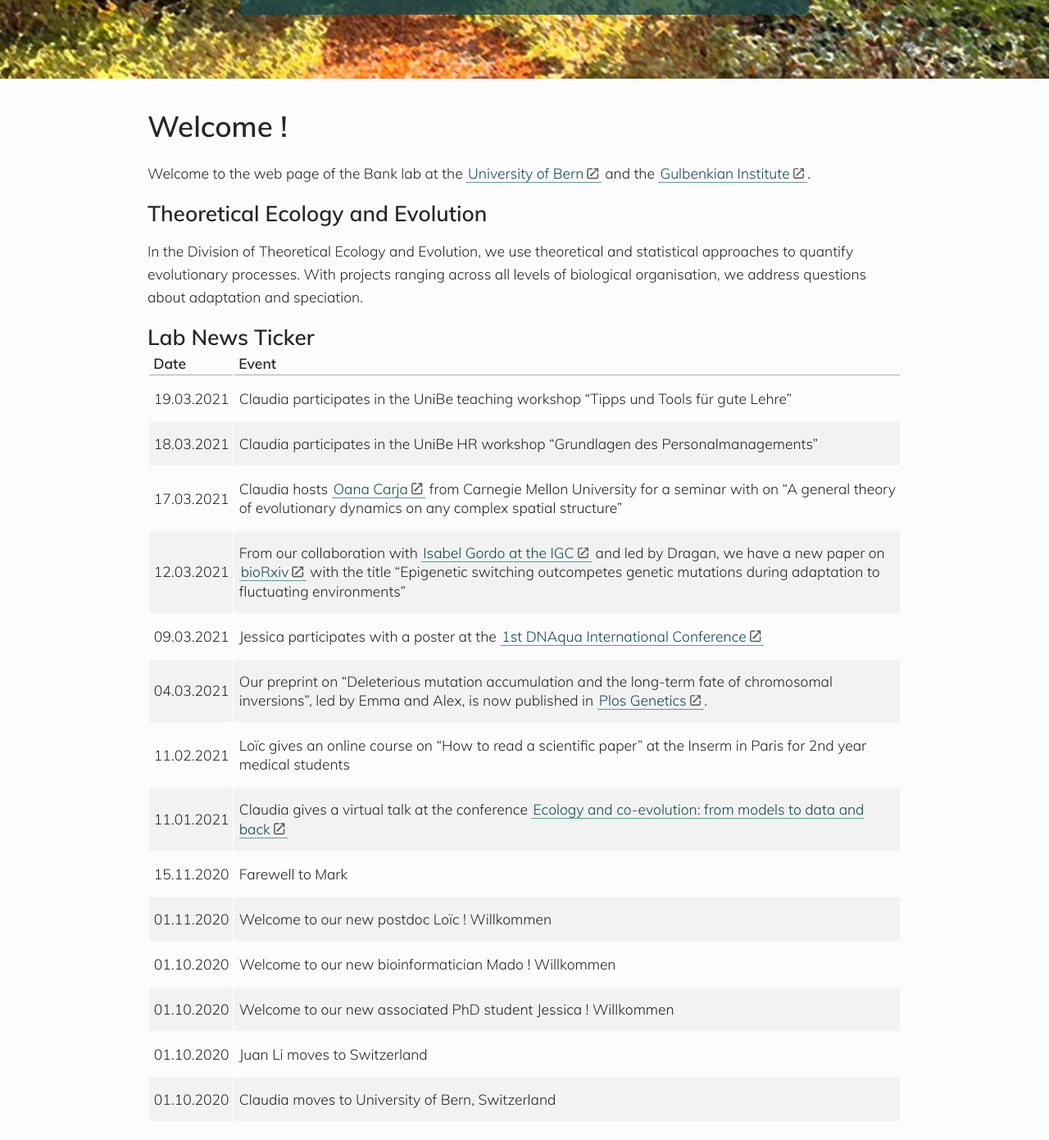
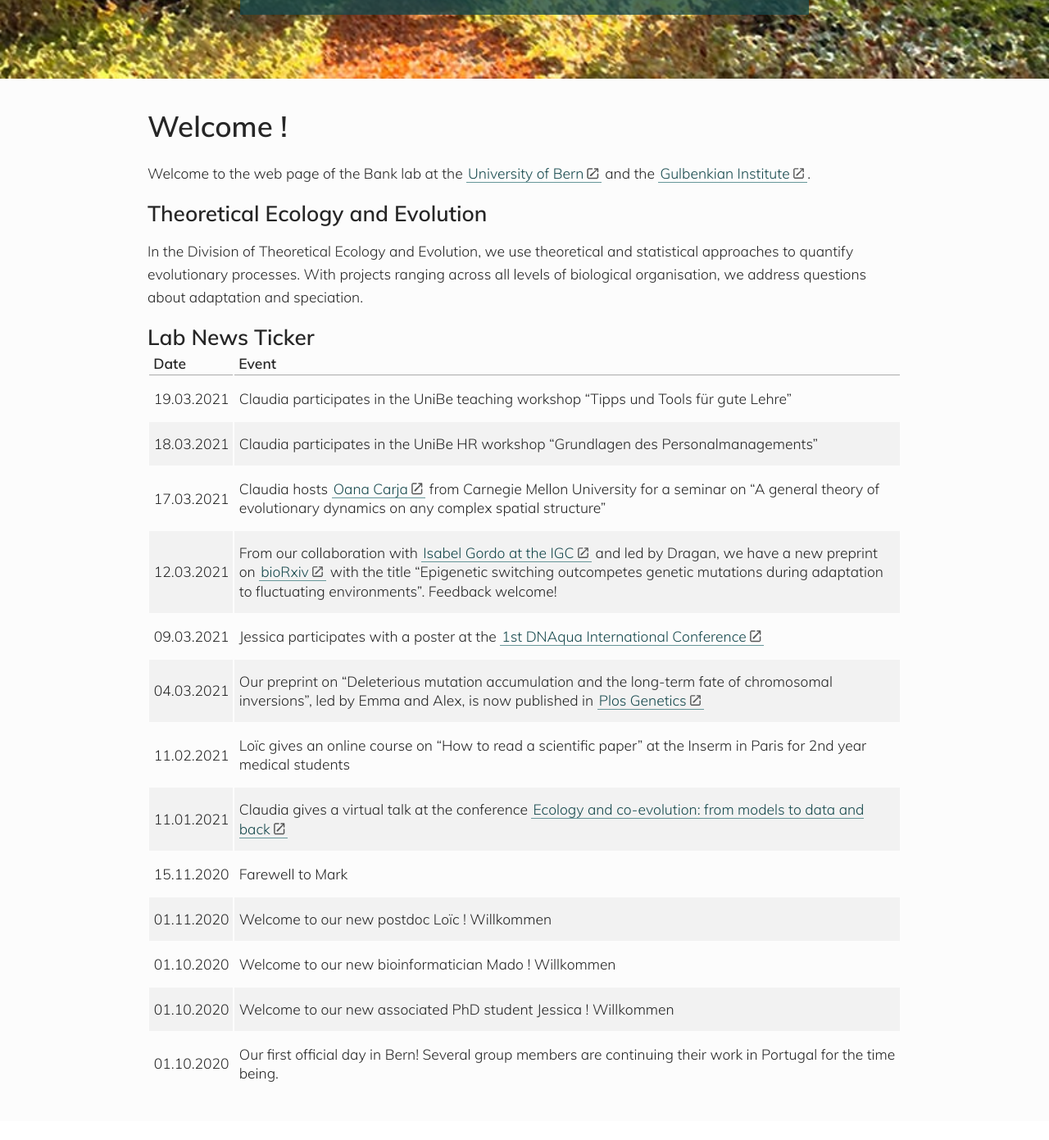
Before and after one commit to banklab/banklab.github.io, a Jekyll site: the page built from index.md, in a window 1280 px wide and 1400 px high, scrolled down 224 px. Shown: the top 1391 px of the window at 82% size. Built offline with Jekyll 4.4.1, drawn with Linux system fonts in a browser that asks for light colours; some web fonts are replaced; after the commit the page ends 1592 px from its top, so only the background shows below that.

Commit message:
Update index.md
Typo and procrastination changes.

```diff
--- a/index.md
+++ b/index.md
@@ -18,18 +18,17 @@
 ---  | ---
 19.03.2021 | Claudia participates in the UniBe teaching workshop “Tipps und Tools für gute Lehre”
 18.03.2021 | Claudia participates in the UniBe HR workshop “Grundlagen des Personalmanagements”
-17.03.2021 | Claudia hosts [Oana Carja](http://cbd.cmu.edu/people/carja.html) from Carnegie Mellon University for a seminar with on "A general theory of evolutionary dynamics on any complex spatial structure"
-12.03.2021 | From our collaboration with [Isabel Gordo at the IGC](https://gulbenkian.pt/ciencia/researcher/igordo/) and led by Dragan, we have a new paper on [bioRxiv](https://www.biorxiv.org/content/10.1101/2021.03.11.434930v1.abstract) with the title "Epigenetic switching outcompetes genetic mutations during adaptation to fluctuating environments"
+17.03.2021 | Claudia hosts [Oana Carja](http://cbd.cmu.edu/people/carja.html) from Carnegie Mellon University for a seminar on "A general theory of evolutionary dynamics on any complex spatial structure"
+12.03.2021 | From our collaboration with [Isabel Gordo at the IGC](https://gulbenkian.pt/ciencia/researcher/igordo/) and led by Dragan, we have a new preprint on [bioRxiv](https://www.biorxiv.org/content/10.1101/2021.03.11.434930v1.abstract) with the title "Epigenetic switching outcompetes genetic mutations during adaptation to fluctuating environments". Feedback welcome!
 09.03.2021 | Jessica participates with a poster at the [1st DNAqua International Conference](https://symposium.inrae.fr/dnaqua-conference-evian2021)
-04.03.2021 | Our preprint on "Deleterious mutation accumulation and the long-term fate of chromosomal inversions", led by Emma and Alex, is now published in [Plos Genetics](https://journals.plos.org/plosgenetics/article?id=10.1371/journal.pgen.1009411).
+04.03.2021 | Our preprint on "Deleterious mutation accumulation and the long-term fate of chromosomal inversions", led by Emma and Alex, is now published in [Plos Genetics](https://journals.plos.org/plosgenetics/article?id=10.1371/journal.pgen.1009411)
 11.02.2021 | Loïc gives an online course on "How to read a scientific paper" at the Inserm in Paris for 2nd year medical students
 11.01.2021 | Claudia gives a virtual talk at the conference [Ecology and co-evolution: from models to data and back](https://indico.math.cnrs.fr/event/5760/)
 15.11.2020 | Farewell to Mark
 01.11.2020 | Welcome to our new postdoc Loïc ! Willkommen
 01.10.2020 | Welcome to our new bioinformatician Mado ! Willkommen
 01.10.2020 | Welcome to our new associated PhD student Jessica ! Willkommen
-01.10.2020 | Juan Li moves to Switzerland
-01.10.2020 | Claudia moves to University of Bern, Switzerland
+01.10.2020 | Our first official day in Bern! Several group members are continuing their work in Portugal for the time being.
 {:.table__news}
 
 {::comment}
```
